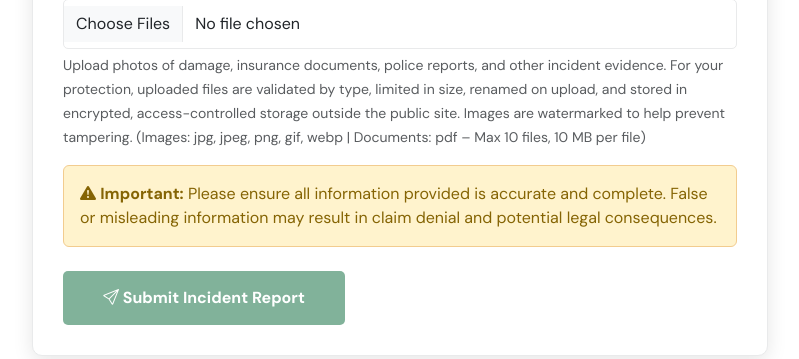
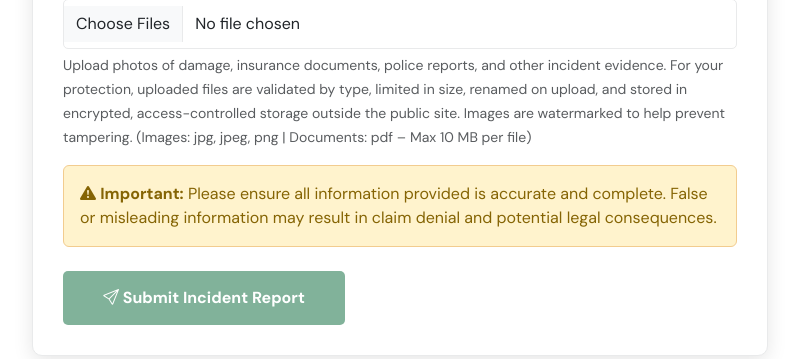
Before and after one commit to hrjwp/67-rentals, a Flask app: page /report in a window 1280 px wide. Shown: the part 2370-2729 px from the top of the page, without its empty margins (50-849 px from the left). Run offline with Flask 3, Linux system fonts and the light colour scheme; data that the repository does not hold is empty; some libraries are stand-ins or nearby versions.

Commit message:
Updated description

```diff
--- a/templates/incident_report.html
+++ b/templates/incident_report.html
@@ -398,7 +398,7 @@
                                         Upload photos of damage, insurance documents, police reports, and other incident evidence.
                                         For your protection, uploaded files are validated by type, limited in size, renamed on upload, and stored in encrypted, access-controlled storage outside the public site.
                                         Images are watermarked to help prevent tampering.
-                                        (Images: jpg, jpeg, png, gif, webp | Documents: pdf – Max 10 files, 10&nbsp;MB per file)
+                                        (Images: jpg, jpeg, png | Documents: pdf – Max 10&nbsp;MB per file)
                                     </small>
                                 </div>
 
```
Also changed, not shown: 1 other file.
